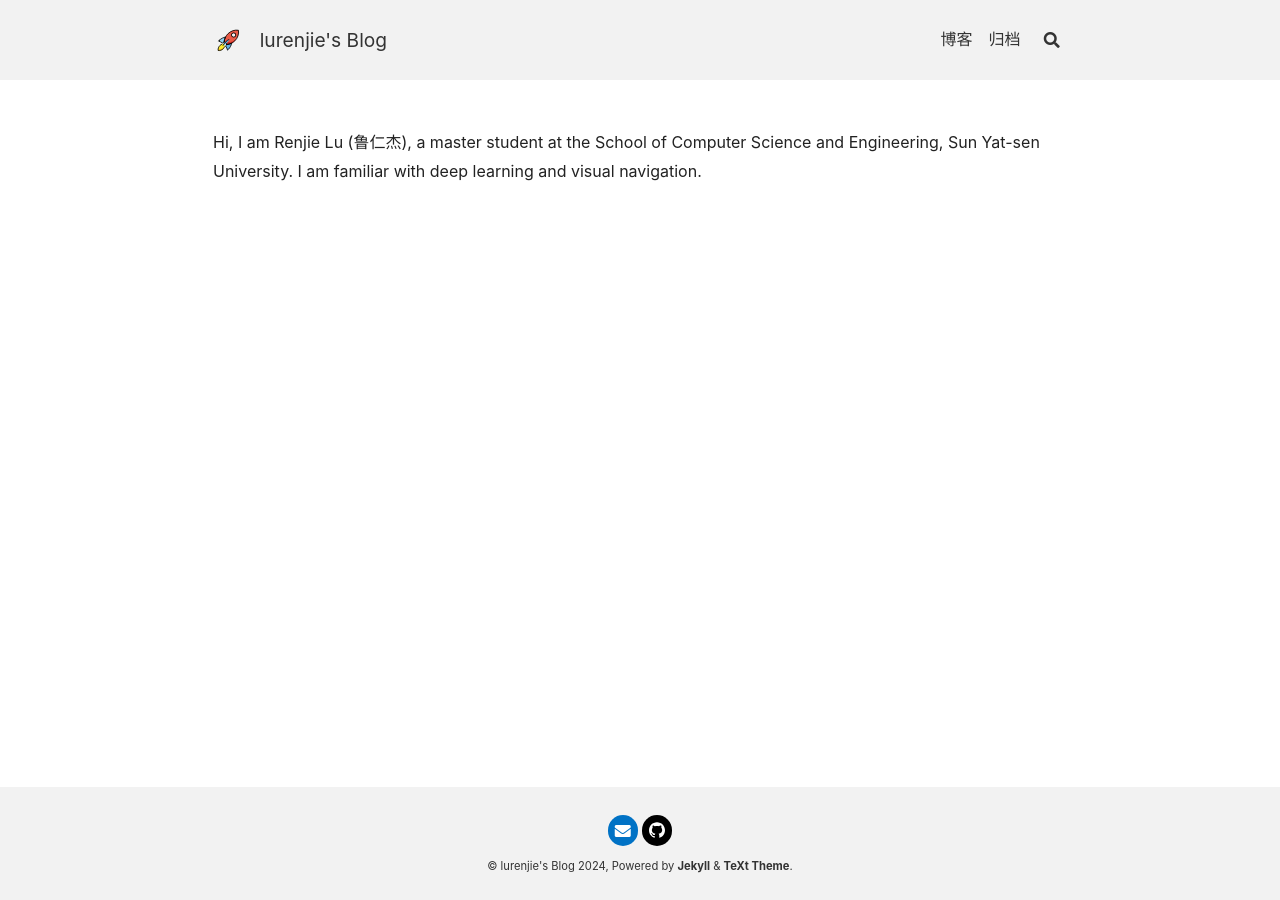
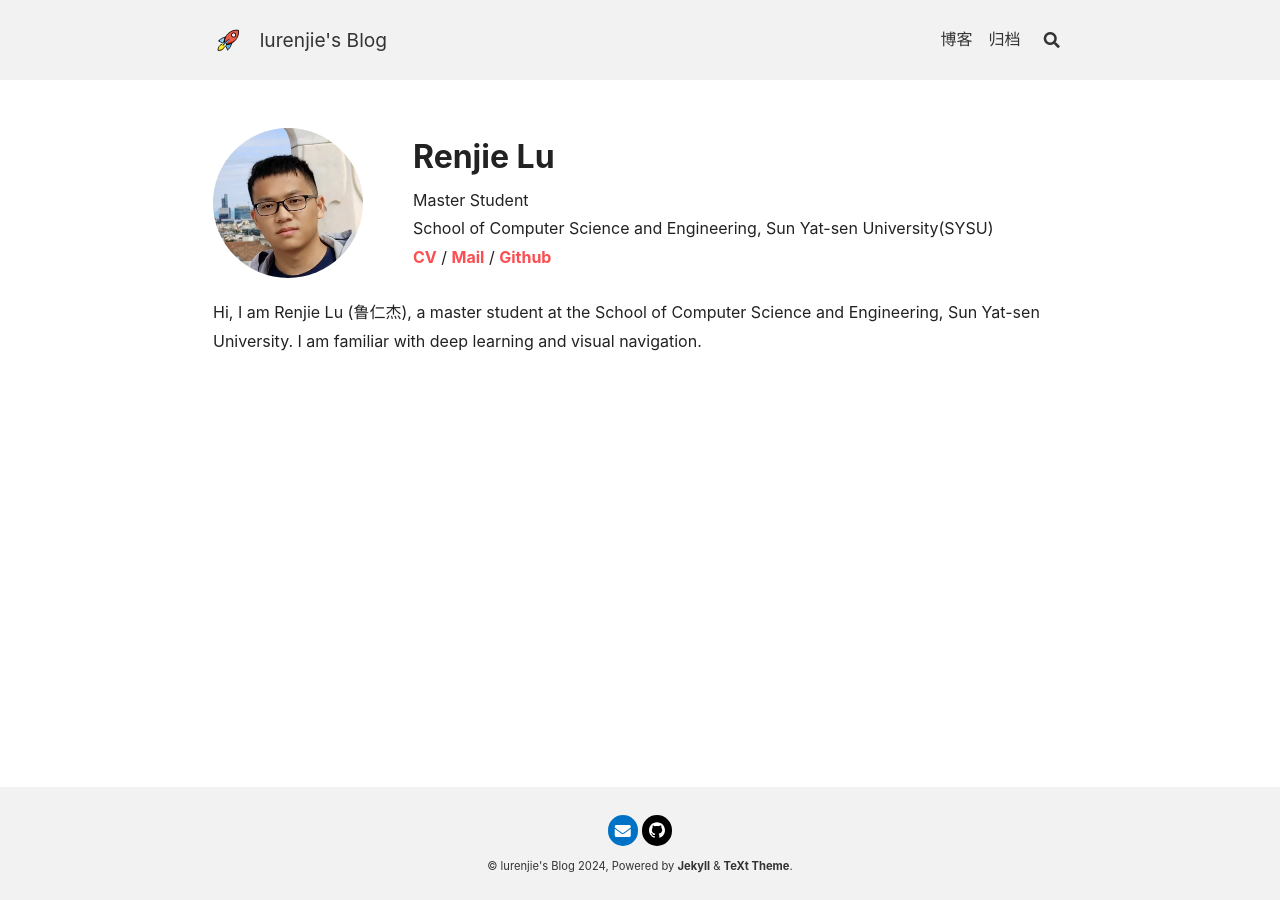
Before and after one commit to lu-renjie/lu-renjie.github.io, a Jekyll site: the page built from index.html, in a window 1280 px wide. Built offline with Jekyll 4.4.1, drawn with Linux system fonts in a browser that asks for light colours; nearby versions of some CDN libraries; library files that are not in the unit come from our copies; a script that is not in the unit is left out; comment, search, counter and statistics services are not loaded.

Commit message:
添加了照片;添加了几个没写好的博客

```diff
--- a/index.html
+++ b/index.html
@@ -3,4 +3,57 @@ layout: article
 key: page-about
 ---
 
+<div class="image-text-container">
+    <img src="/assets/images/me.jpg" class="image">
+
+    <div>
+        <div class="name">Renjie Lu</div>
+
+        Master Student
+        </br>
+        School of Computer Science and Engineering, Sun Yat-sen University(SYSU)
+        </br>
+
+        <!-- 邮箱链接, copy from _includes/author-links.html -->
+        <!-- <a class="button button--circle mail-button" href="mailto:lurj3@mail2.sysu.edu.cn" target="_blank">
+            <i class="fas fa-envelope" style="color: #0072c5; font-size: 120%;"></i>
+        </a> -->
+
+        <!-- GitHub链接 -->
+        <!-- <a class="button button--circle github-button" href="https://github.com/lu-renjie" target="_blank">
+            <i class="fab fa-github" style="color: #000; font-size: 120%;"></i>
+        </a> -->
+
+        <a href="mailto:lurj3@mail2.sysu.edu.cn">CV</a>
+        /
+        <a href="mailto:lurj3@mail2.sysu.edu.cn">Mail</a>
+        /
+        <a href="https://github.com/lu-renjie">Github</a>
+    </div>
+
+</div>
+
+
 Hi, I am Renjie Lu (鲁仁杰), a master student at the School of Computer Science and Engineering, Sun Yat-sen University. I am familiar with deep learning and visual navigation.
+
+<style>
+.image-text-container {
+    display: flex;
+}
+
+.image {
+    width: 150px; /* 设置图片宽度 */
+    height: 150px; /* 设置图片高度，与宽度相同 */
+    border-radius: 50%; /* 将图片变为圆形 */
+    object-fit: cover; /* 确保图片比例正确，避免变形 */
+    margin-right: 50px; /* 图片与文字之间的间距 */
+    margin-bottom: 20px; /* 图片与文字之间的间距 */
+}
+
+.name {
+    font-size: 200%; /* 设置字体大小 */
+    font-weight: bold; /* 设置加粗 */
+    margin: 0; /* 去掉默认的外边距 */
+}
+
+</style>
```
Also changed, not shown: _posts/2024-12-17-本地安装cuda开发环境.md (+6 -6 lines), _posts/2024-12-18-Mac.md (+2 -1 lines), _posts/2025-01-19-视觉导航实机（一）.md (added, +55 -0 lines), _posts/2025-01-20-视觉导航实机（二）.md (added, +38 -0 lines), _posts/2025-01-21-视觉导航实机（三）.md (added, +6 -0 lines), assets/images/me.jpg (added).
